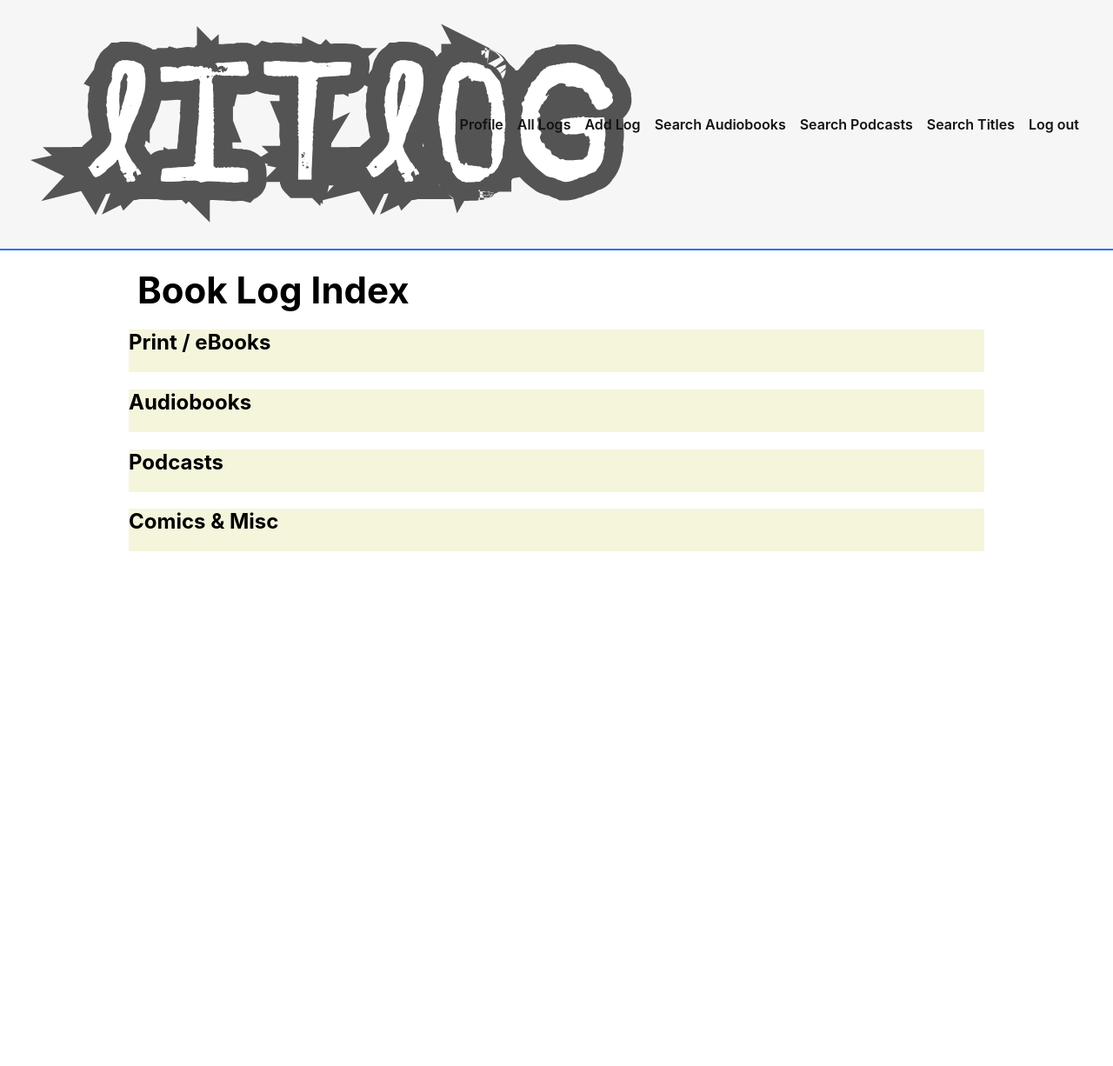
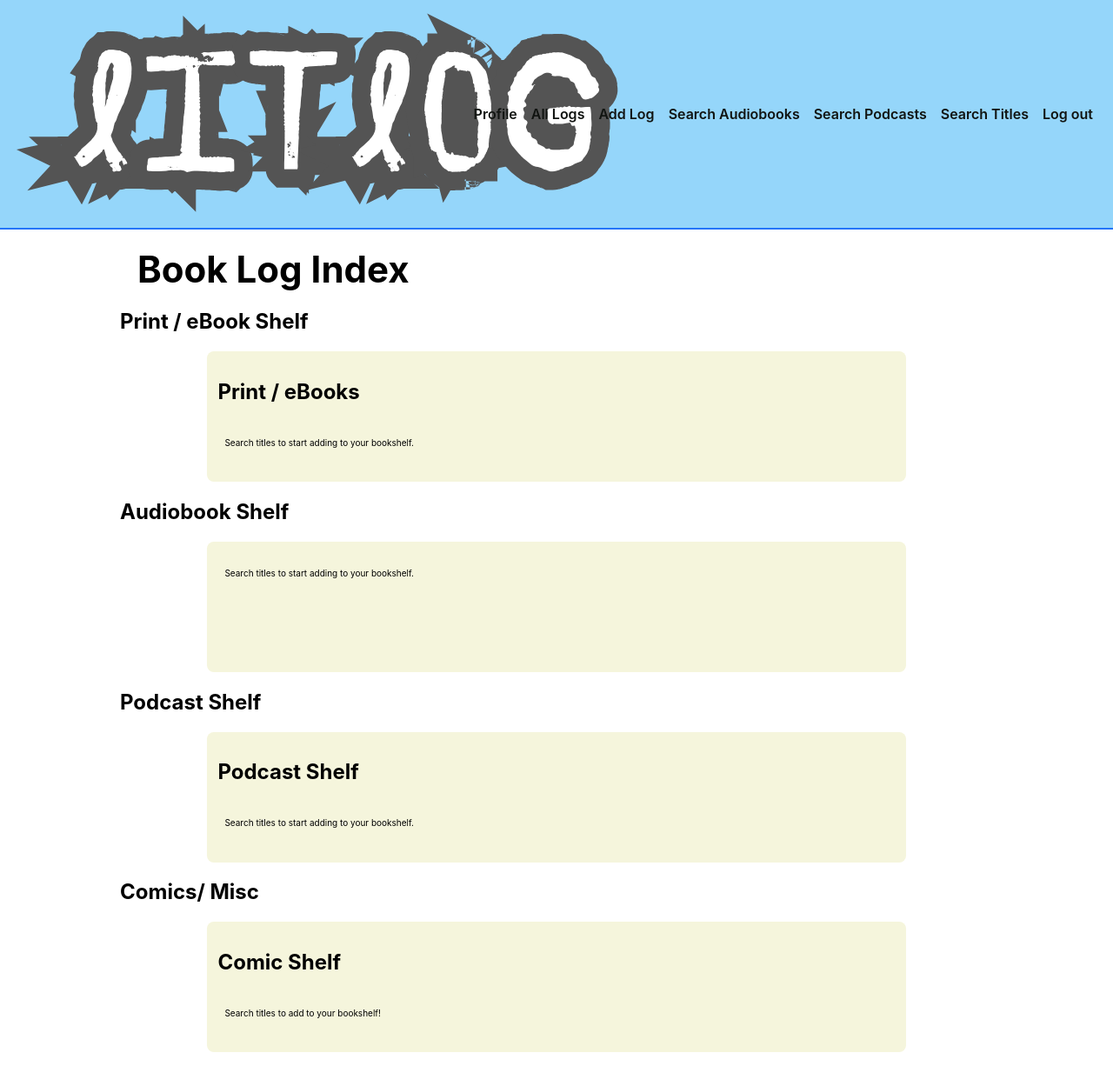
Before and after one commit to shainagtherapy/LitLog, a Django app: page /logs/ in a window 1280 px wide. Shown: the whole page at 87% size. Before the commit the page ends 634 px from the top, so only its background shows below. Run offline with Django 5.2, Linux system fonts and the light colour scheme; the visitor is signed in with stand-in values (Sample User, id 1); data that the repository does not hold is empty.

Commit message:
Index view corrections

```diff
--- a/main_app/static/css/logs/log-index.css
+++ b/main_app/static/css/logs/log-index.css
@@ -1,6 +1,10 @@
 .shelf {
-  margin: 10px;
+  width: 80%;
+  margin: 16px auto;
   background-color: beige;
+  padding: 12px;
+  border-radius: 8px;
+  min-height: 150px;
 }
 
 .card-container {
@@ -15,7 +19,7 @@
   gap: 12px;
   overflow-x: auto;
   overflow-y: hidden;
-  padding: 0;
+  padding: 8px;
   justify-content: flex-start;
 }
 
@@ -23,10 +27,10 @@
 
 
 .card-img-container{
-  width: 250px;
+  width: 150px;
   aspect-ratio: 3/4;
   overflow: hidden;
-  border-radius: 12px;
+  border-radius: 8px;
 }
 
 .card-img-container img {
--- a/main_app/templates/auth/login_form.html
+++ b/main_app/templates/auth/login_form.html
@@ -1,6 +1,8 @@
-<form action="{% url 'home' %}" method="post" class="login">
+
+<form action="{% url 'login' %}" method="post" class="login">
     <h1>Login</h1>
-    {% csrf_token %} {{ form.as_table }}
+    {% csrf_token %}
+    {{ form.as_table }}
     <input type="hidden" name="next" value="{{ next }}" />
     <button type="submit" class="btn submit">Login</button>
   </form>
--- a/main_app/templates/base.html
+++ b/main_app/templates/base.html
@@ -18,7 +18,7 @@
       .modal-backdrop{position:fixed;inset:0;display:none;align-items:center;justify-content:center;background:rgba(0,0,0,.5);z-index:1000;padding:1rem}
       .modal-backdrop.open{display:flex}
       .modal{width:100%;max-width:620px;background:var(--card,#fff);color:var(--text,#111);border-radius:14px;box-shadow:0 20px 50px rgba(0,0,0,.25);overflow:hidden}
-       header{display:flex;justify-content:space-between;align-items:center;padding:12px 16px;background:var(--bg,#f6f6f6)}
+      .modal header{display:flex;justify-content:space-between;align-items:center;padding:12px 16px;background:var(--bg,#f6f6f6)}
       .modal .body{padding:16px;background:var(--bg,#fff)}
       .modal .close-btn{border:0;background:transparent;font-size:20px;cursor:pointer}
     </style>
@@ -52,7 +52,7 @@
           </li>
           {% else %}
 
-          <li><a href="{% url 'home' %}" data-modal-url="{% url 'login' %}" data-modal-title="Sign in">Login</a></li>
+          <li><a href="{% url 'login' %}" data-modal-url="{% url 'login' %}" data-modal-title="Sign in">Login</a></li>
           <li><a href="{% url 'signup' %}" data-modal-url="{% url 'signup' %}" data-modal-title="Create account">Sign Up</a></li>
           {% endif %}
         </ul>
@@ -96,7 +96,7 @@
     if (btn) {
       e.preventDefault();
       openModal(btn.getAttribute('data-modal-title') || btn.textContent.trim());
-      const url = btn.getAttribute('data-modal-image_url') || btn.getAttribute('data-modal-url');
+      const url = btn.getAttribute('data-modal-url') || btn.getAttribute('href');
       const html = await fetch(url, {credentials:'same-origin'}).then(r=>r.text());
       // Extract the first <form> (works with your existing Django views/templates)
       const doc = new DOMParser().parseFromString(html, 'text/html');
@@ -122,11 +122,7 @@
           // Otherwise we got back a page (likely with form errors). Replace modal body with new form.
           const text = await res.text();
           const ndoc = new DOMParser().parseFromString(text, 'text/html');
-          const form =
-            doc.querySelector('form[action*="/logs/"][action$="/update/"]') ||
-            doc.querySelector('form[action*="log-update"]') ||
-            doc.querySelector('form');
-
+          const nform = ndoc.querySelector('form');
           $('#appModalBody').innerHTML = nform ? nform.outerHTML : text;
             }, {once:false});
           }
--- a/main_app/templates/logs/index.html
+++ b/main_app/templates/logs/index.html
@@ -9,10 +9,12 @@
 <h1>Book Log Index</h1>
 </section>
 
+<h2>Print / eBook Shelf</h2>
 <section class="shelf">
   <h2>Print / eBooks</h2>
-  <div class="card-container">  {# one container wraps ALL cards in this shelf #}
-    {% for log in logs %}{% if log.type == 'print' %}
+  <div class="card-container">
+      {% for log in logs %}
+        {% if log.type == 'print' %}
           <div class="card">
             <a href="{% url 'log-detail' log.id %}">
               <div class="card-img-container">
@@ -27,14 +29,17 @@
               </div>
             </a>
           </div>
-    {% endif %}{% endfor %}
+        {% endif %}
+      {% endfor %}
+    <p class="empty">Search titles to start adding to your bookshelf.</p>
   </div>
 </section>
 
+<h2>Audiobook Shelf</h2>
 <section class="shelf">
-  <h2>Audiobooks</h2>
   <div class="card-container">
-    {% for log in logs %}{% if log.type == 'audiobook' %}
+      {% for log in logs %}
+        {% if log.type == 'audiobook' %}
           <div class="card">
             <a href="{% url 'log-detail' log.id %}">
               <div class="card-img-container">
@@ -49,14 +54,18 @@
               </div>
             </a>
           </div>
-    {% endif %}{% endfor %}
+        {% endif %}
+      {% endfor %}
+      <p class="empty">Search titles to start adding to your bookshelf.</p>
   </div>
 </section>
 
+<h2>Podcast Shelf</h2>
 <section class="shelf">
-  <h2>Podcasts</h2>
+  <h2>Podcast Shelf</h2>
   <div class="card-container">
-    {% for log in logs %}{% if log.type == 'podcast' %}
+      {% for log in logs %}
+        {% if log.type == 'podcast' %}
           <div class="card">
             <a href="{% url 'log-detail' log.id %}">
               <div class="card-img-container">
@@ -71,14 +80,18 @@
               </div>
             </a>
           </div>
-    {% endif %}{% endfor %}
+        {% endif %}
+      {% endfor %}
+      <p class="empty">Search titles to start adding to your bookshelf.</p>
   </div>
 </section>
 
+<h2>Comics/ Misc</h2>
 <section class="shelf">
-  <h2>Comics & Misc</h2>
+  <h2>Comic Shelf</h2>
   <div class="card-container">
-    {% for log in logs %}{% if log.type == 'comicbook' %}
+      {% for log in logs %}
+        {% if log.type == 'comicbook' %}
           <div class="card">
             <a href="{% url 'log-detail' log.id %}">
               <div class="card-img-container">
@@ -93,7 +106,9 @@
               </div>
             </a>
           </div>
-    {% endif %}{% endfor %}
+        {% endif %}
+      {% endfor %}
+      <p class="empty">Search titles to add to your bookshelf!</p>
   </div>
 </section>
 
```
Also changed, not shown: main_app/views.py (+0 -78 lines). Lines whose indentation alone changed are shown as unchanged.
